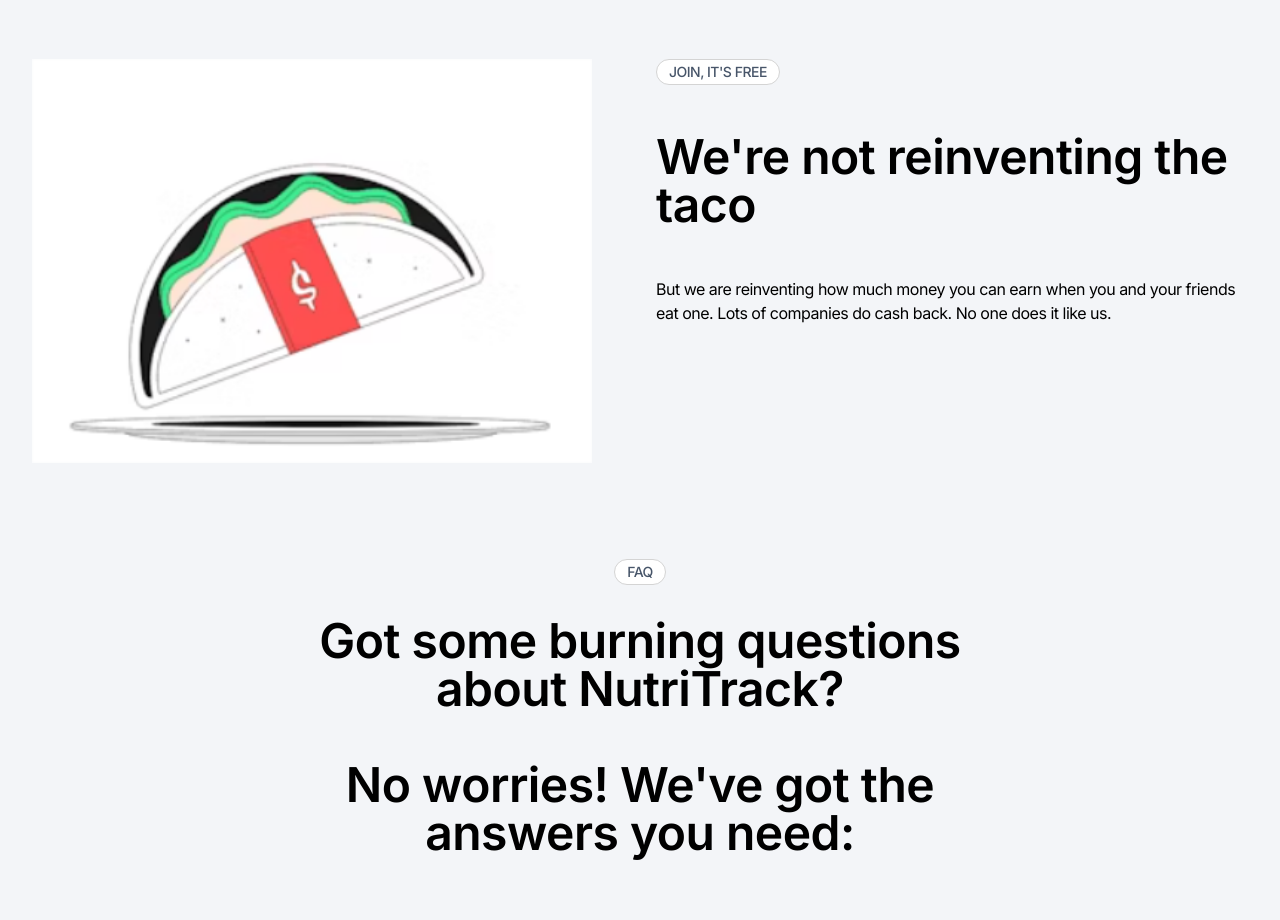
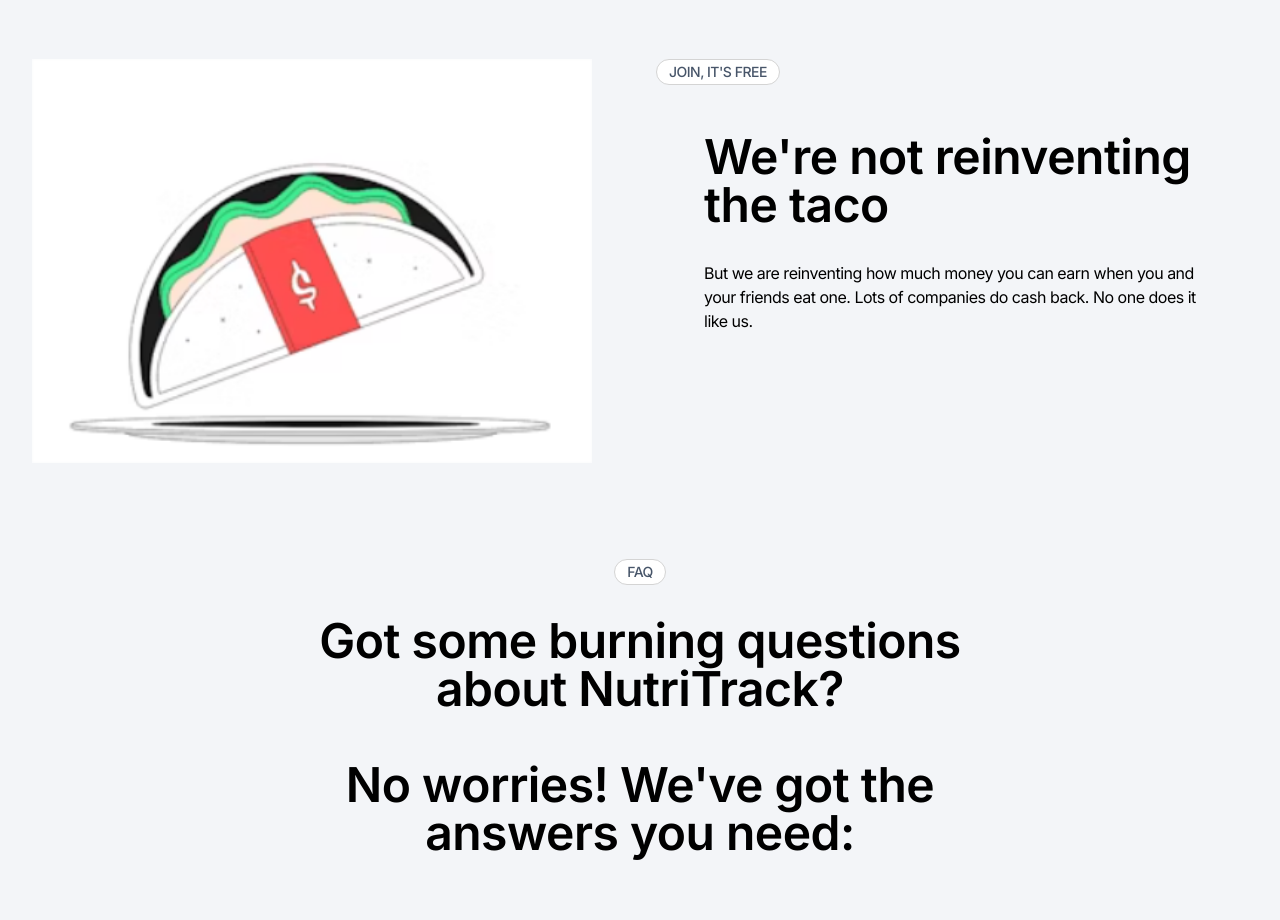
Before and after one commit to Gede-A/KezaKitchen, a Next.js app: page / in a window 1280 px wide. Shown: the part 3820-4740 px from the top of the page. Built offline with nearby package versions, Linux system fonts and the light colour scheme; no server answers.

Commit message:
update distortion

```diff
--- a/pages/index.js
+++ b/pages/index.js
@@ -159,7 +159,8 @@
                                         JOIN, IT&apos;S FREE
                                     </BadgeMessage>
                                 </BadgeGroup>
-                                <PageTitle className="" type="default">
+                                <div className = "m-12">
+                                    <PageTitle className="" type="default">
                                     We&apos;re not reinventing the taco
                                 </PageTitle>
                                 <p>
@@ -168,6 +169,7 @@
                                     Lots of companies do cash back. No one does
                                     it like us.
                                 </p>
+                                </div>
                             </div>
                         </SectionContainer>
                     </MotionBTTContainer>
```
